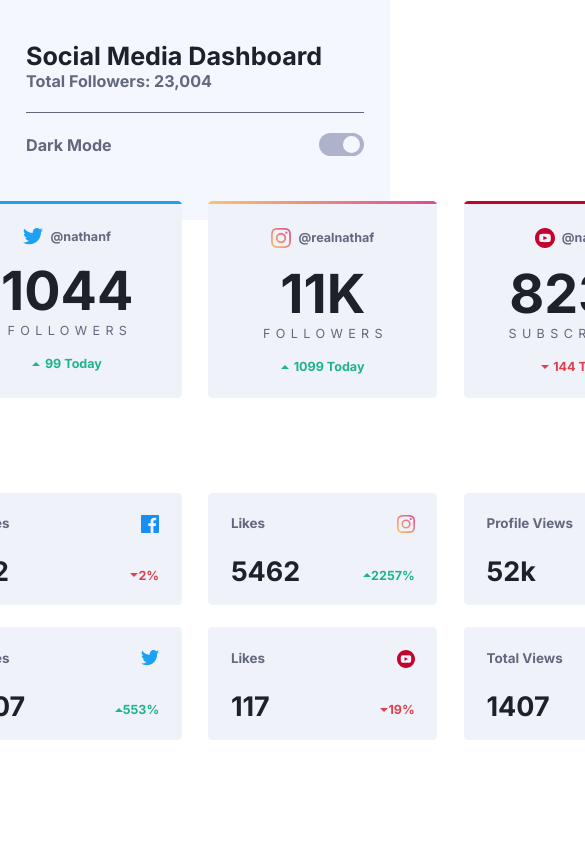
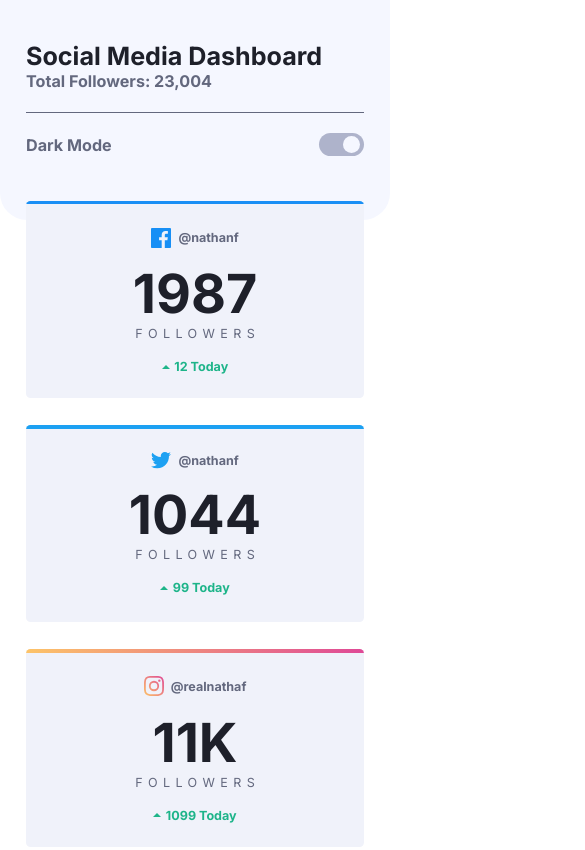
Before and after one commit to sandlerz/Social-media-dashboard-with-theme-switcher-master, a website: page index.html in a window 390 px wide. Shown: the top 850 px of the page, 585 px wide, since content can reach past the window. Drawn offline with Linux system fonts and the light colour scheme.

Commit message:
project done

```diff
--- a/scss/_breakpoint.scss
+++ b/scss/_breakpoint.scss
@@ -1,13 +1,20 @@
-@media only screen and (max-width: 28.125em) {
+@media only screen and (max-width: 46.875em) {
   .bg-top{
     width: 100vw;
+    border-bottom-left-radius: 3rem;
+    border-bottom-right-radius: 3rem;
   }
+
   html{
     font-size: 2.3vw;
   }
 
   body{
     padding: 4.6rem 2.9rem 5.2rem;
+  }
+
+  main{
+    width: 100%;
   }
 
   .header{
@@ -23,4 +30,17 @@
       border-top: 1px solid var(--text2);
     }
   }
+
+  .dashboard{
+    flex-direction: column;
+    width: 100%;
+  }
+
+  .mini-card-grid{
+    grid: repeat(8, auto) / 100%;
+  }
+
+  .mini-card{
+    width: 100%;
+  }
 }
--- a/scss/_global.scss
+++ b/scss/_global.scss
@@ -22,6 +22,7 @@ body {
   flex-direction: column;
   align-items: center;
   padding: 4rem 16rem 8rem;
+  width: 100vw;
 }
 
 .bg-top{
```
Also changed, not shown: style/index.css, 1 other file.
